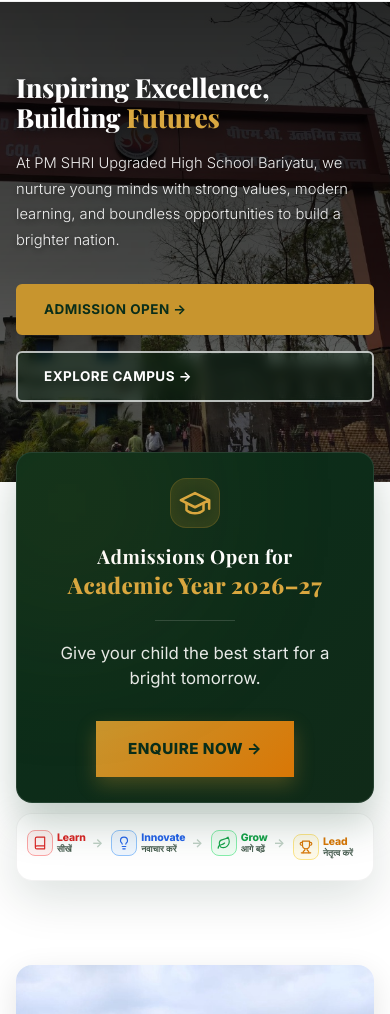
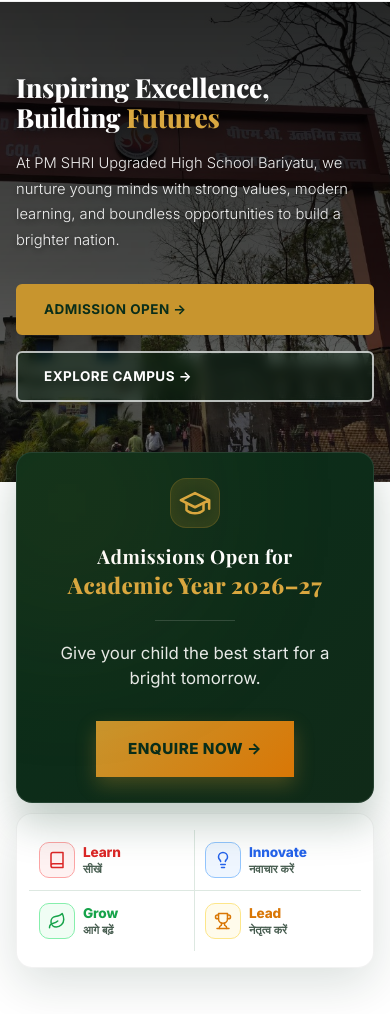
Before and after one commit to xbtye/Government-School-Website, a website: page index.html in a window 390 px wide. Shown: the part 86-1100 px from the top of the page. Drawn offline with nearby package versions, Linux system fonts and the light colour scheme; a web font is replaced by a local one.

Commit message:
updated the css

```diff
--- a/style.css
+++ b/style.css
@@ -2181,26 +2181,24 @@ ul { list-style: none; }
 
     /* Features Slogan Strip Fixes */
     .features-card.slogan-strip {
-        grid-template-columns: 1fr;
-    }
-    .slogan-item:nth-child(1),
-    .slogan-item:nth-child(2),
-    .slogan-item:nth-child(3) {
-        border-bottom: 1px solid var(--gray-200);
-        padding-bottom: 12px;
-        border-right: none;
-    }
-    .slogan-item .slogan-arrow {
-        display: none;
+        grid-template-columns: 1fr 1fr !important;
+        padding: 16px 12px !important;
+        gap: 0 !important;
     }
     .slogan-item {
-        justify-content: flex-start;
-        padding: 16px 20px;
-    }
-
-    .features-card.slogan-strip {
-        padding: 12px;
-    }
+        justify-content: flex-start !important;
+        padding: 12px 10px !important;
+        border: none !important;
+    }
+    .slogan-item:nth-child(1) { border-right: 1px solid var(--gray-200) !important; border-bottom: 1px solid var(--gray-200) !important; }
+    .slogan-item:nth-child(2) { border-bottom: 1px solid var(--gray-200) !important; }
+    .slogan-item:nth-child(3) { border-right: 1px solid var(--gray-200) !important; }
+    .slogan-item .slogan-arrow { display: none !important; }
+
+    .feature-ico { width: 36px !important; height: 36px !important; font-size: 1.1rem !important; border-radius: 10px !important; }
+    .feature-ico svg { width: 18px !important; height: 18px !important; }
+    .slogan-en { font-size: 0.85rem !important; margin-bottom: 2px !important; }
+    .slogan-hi { font-size: 0.7rem !important; }
     .admission-banner {
         padding: 25px 20px;
     }
@@ -2285,63 +2283,3 @@ ul { list-style: none; }
 .contact-card p a:hover {
     color: var(--green-700);
 }
-
-
-
-
-
-
-
-
-
-/* ===== FIXED MINI HORIZONTAL STRIP FOR MOBILE ===== */
-@media (max-width: 768px) {
-    .features-card.slogan-strip {
-        display: flex !important; flex-direction: row !important;
-        justify-content: space-between;
-        padding: 12px 6px;
-        gap: 0;
-    }
-    .slogan-item {
-        flex: 1;
-        display: flex !important; flex-direction: row !important;
-        align-items: center;
-        justify-content: center;
-        padding: 4px;
-        border-right: 1px solid var(--gray-200);
-        border-bottom: none !important;
-        gap: 4px;
-    }
-    .slogan-item:last-child {
-        border-right: none;
-    }
-    .feature-ico {
-        width: 26px;
-        height: 26px;
-        font-size: 0.9rem;
-        border-radius: 8px;
-        border-width: 1px;
-    }
-    .feature-ico svg {
-        width: 14px;
-        height: 14px;
-    }
-    .slogan-info {
-        display: flex;
-        flex-direction: column;
-    }
-    .slogan-en {
-        font-size: 0.65rem;
-        margin-bottom: 0;
-    }
-    .slogan-hi {
-        font-size: 0.55rem;
-        white-space: nowrap;
-    }
-    .slogan-arrow {
-        display: block !important;
-        font-size: 0.75rem;
-        margin-left: 2px;
-        padding-left: 0;
-    }
-}
```
